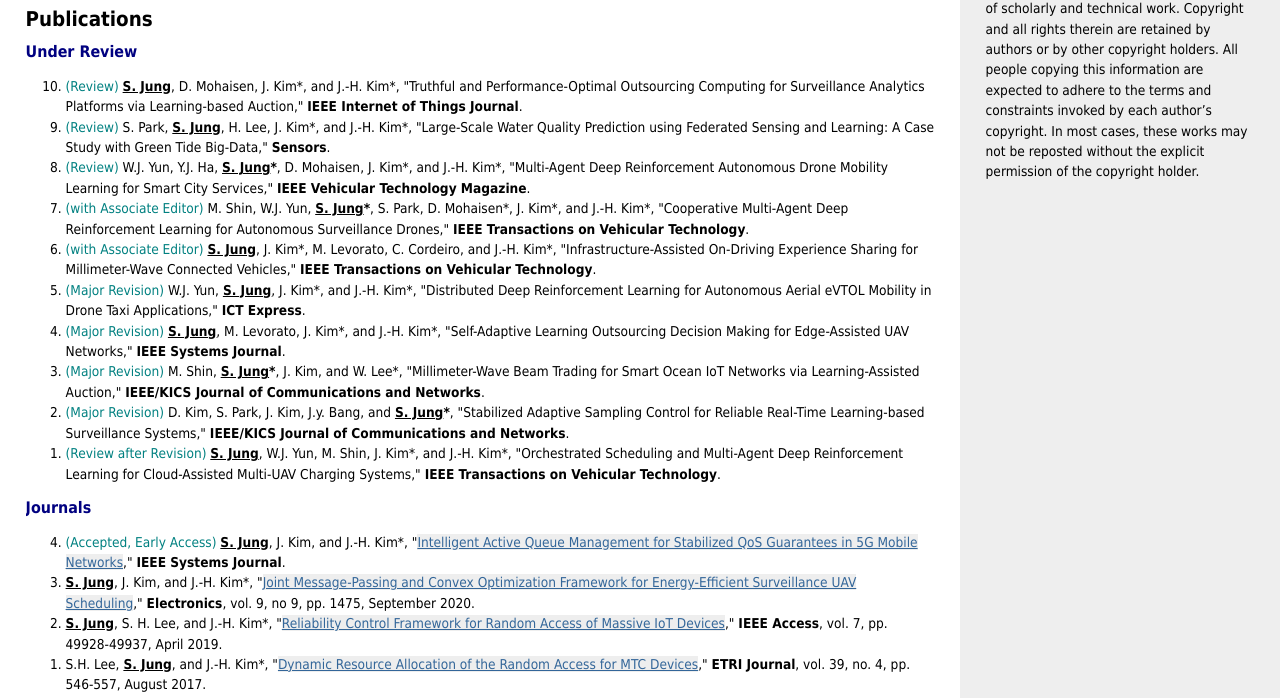
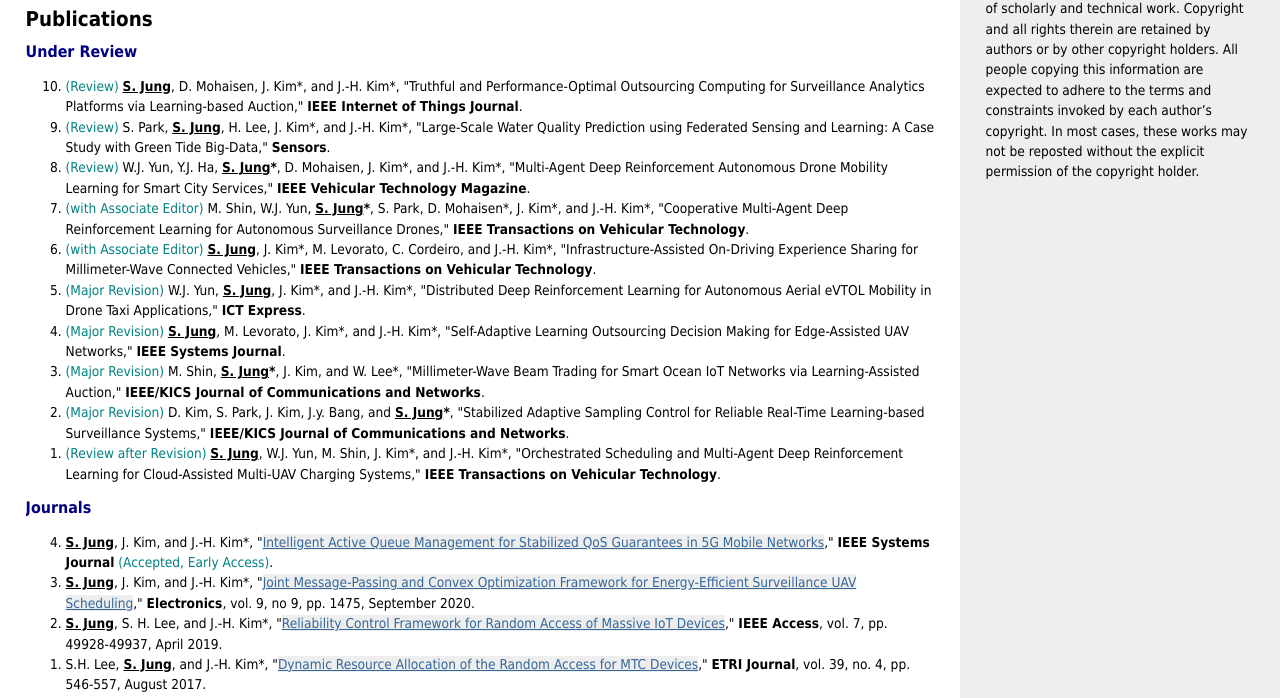
Before and after one commit to joongheon/SoyiJung.github.io, a plain HTML site: page publications.html in a window 1280 px wide. Shown: the part 179-877 px from the top of the page. Drawn offline with Linux system fonts and the light colour scheme.

Commit message:
Update publications.html

```diff
--- a/publications.html
+++ b/publications.html
@@ -46,7 +46,7 @@
 				</ol>
 		    	<h3><emph1>Journals</emph1></h3>
 				<ol>
-					<li value="4"><font color="teal">(Accepted, Early Access) </font><b><u>S. Jung</u></b>, J. Kim, and J.-H. Kim*, "<a href="https://doi.org/10.1109/JSYST.2020.3014231", target="new">Intelligent Active Queue Management for Stabilized QoS Guarantees in 5G Mobile Networks</a>," <b>IEEE Systems Journal</b>.</li>
+					<li value="4"><b><u>S. Jung</u></b>, J. Kim, and J.-H. Kim*, "<a href="https://doi.org/10.1109/JSYST.2020.3014231", target="new">Intelligent Active Queue Management for Stabilized QoS Guarantees in 5G Mobile Networks</a>," <b>IEEE Systems Journal</b> <font color="teal">(Accepted, Early Access)</font>.</li>
 					<li value="3"><b><u>S. Jung</u></b>, J. Kim, and J.-H. Kim*, "<a href="https://www.mdpi.com/2079-9292/9/9/1475", target="">Joint Message-Passing and Convex Optimization Framework for Energy-Efficient Surveillance UAV Scheduling</a>," <b>Electronics</b>, vol. 9, no 9, pp. 1475, September 2020.
 					<li value="2"><b><u>S. Jung</u></b>, S. H. Lee, and J.-H. Kim*, "<a href="https://ieeexplore.ieee.org/document/8691439", target="">Reliability Control Framework for Random Access of Massive IoT Devices</a>," <b>IEEE Access</b>, vol. 7, pp. 49928-49937, April 2019.
 					<li value="1">S.H. Lee, <b><u>S. Jung</u></b>, and J.-H. Kim*, "<a href="https://onlinelibrary.wiley.com/doi/full/10.4218/etrij.17.0116.0825", target="new">Dynamic Resource Allocation of the Random Access for MTC Devices</a>," <b>ETRI Journal</b>, vol. 39, no. 4, pp. 546-557, August 2017.</li>
```
